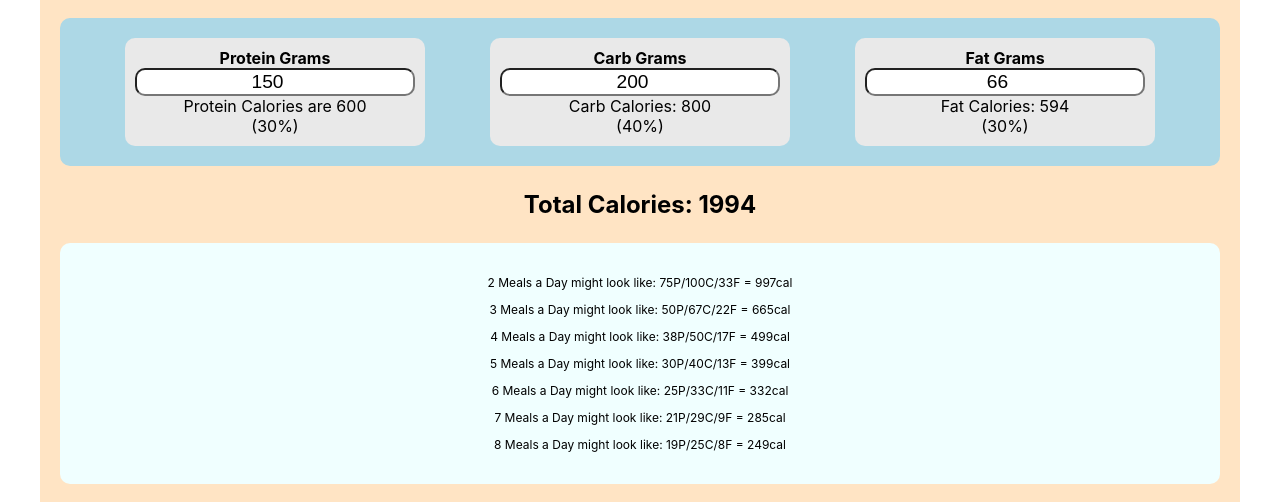
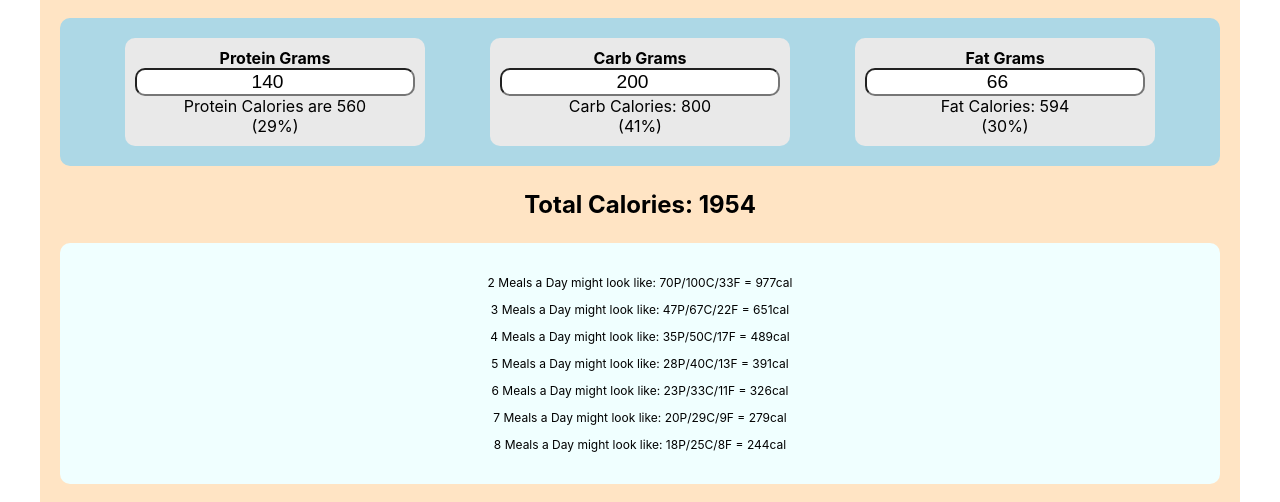
Before and after one commit to andrew-a-douglas/calories-and-macros, a React (Create React App) app: page / in a window 1280 px wide. Both pictures are taken after a click on the radio button "Macro-Mode". Shown: the part 153-655 px from the top of the page. Built offline with nearby package versions, Linux system fonts and the light colour scheme.

Commit message:
let's go with this.

```diff
--- a/src/App.js
+++ b/src/App.js
@@ -1,15 +1,38 @@
 import './App.css';
 import MacroMode from './MacroMode';
-import React, { useState } from 'react';
+import React, { useState, useEffect } from 'react';
 import PercentageMode from './PercentageMode';
 import EC from './EC';
 
 function App(props) {
 
   const [mode, setMode] = useState('');
+  const handleModeChange = (event) => {
+    setMode(event.target.id);
+  }
+
   const [bodyWeight, setBodyWeight] = useState(200);
+  const handleChangeBodyWeight = (event) => {
+    setBodyWeight(event.target.value);
+  }
+
   const [activity, setActivity] = useState(700);
+  const handleChangeActivity = (event) => {
+    setActivity(event.target.value);
+  }
+
+  useEffect(() => {
+    setProteinGrams(bodyWeight*(activity/1000));
+  },[activity,bodyWeight]);
+
   const [step, setStep] = useState(1);
+  const handleNextClick = () => {
+    setStep(prev => prev + 1);
+  }
+  const handlePrevClick = () => {
+      setStep(prev => prev - 1);
+  }
+
   const [totalCals, setTotalCals] = useState(2000);
   const [fatPercentage, setFatPercentage] = useState(30);
   const [proteinPercentage, setProteinPercentage] = useState(30);
@@ -18,39 +41,28 @@ function App(props) {
   const [carbGrams, setCarbGrams] = useState(200);
   const [fatGrams, setFatGrams] = useState(66);
 
-  const handleModeChange = (event) => {
-    setMode(event.target.value);
-  }
 
-  const handleChangeBodyWeight = (event) => {
-      setBodyWeight(event.target.value);
-  }
-  const handleChangeActivity = (event) => {
-      setActivity(event.target.value);
-  }
-  const handleNextClick = () => {
-      setStep(prev => prev + 1);
-  }
-  const handlePrevClick = () => {
-      setStep(prev => prev - 1);
-  }
+
+
+
+
 
   return (
     <div className="App">
       <h1>Calories and Macros</h1>
       <h2>A totally mediocre app by Andrew Douglas</h2>
       <div className='mode-select' onChange={handleModeChange}>
-        <input type="radio" id="macro" name="mode-select" value="macro" />
+        <input type="radio" id="macro" name="mode-select" value={mode} />
         <label htmlFor="macro">Macro-Mode</label>
-        <input type="radio" id="percentage" name="mode-select" value="percentage" />
+        <input type="radio" id="percentage" name="mode-select" value={mode} />
         <label htmlFor="percentage">Percentage-Mode</label>
-        <input type="radio" id="ec" name="mode-select" value="ec" />
+        <input type="radio" id="ec" name="mode-select" value={mode} />
         <label htmlFor="ec">E.C.</label>
       </div>
 
       {mode==='macro' && <MacroMode totalCals={totalCals} setTotalCals={setTotalCals} carbGrams={carbGrams} proteinGrams={proteinGrams} fatGrams={fatGrams} carbPercentage={carbPercentage} fatPercentage={fatPercentage} proteinPercentage={proteinPercentage} setCarbGrams={setCarbGrams} setProteinGrams={setProteinGrams} setFatGrams={setFatGrams} setCarbPercentage={setCarbPercentage} setFatPercentage={setFatPercentage} setProteinPercentage={setProteinPercentage} />}
       {mode==='percentage' && <PercentageMode totalCals={totalCals} setTotalCals={setTotalCals} carbGrams={carbGrams} proteinGrams={proteinGrams} fatGrams={fatGrams} carbPercentage={carbPercentage} fatPercentage={fatPercentage} proteinPercentage={proteinPercentage} setCarbGrams={setCarbGrams} setProteinGrams={setProteinGrams} setFatGrams={setFatGrams} setCarbPercentage={setCarbPercentage} setFatPercentage={setFatPercentage} setProteinPercentage={setProteinPercentage} />}
-      {mode==='ec' && <EC bodyWeight={bodyWeight} activity={activity} step={step} handleChangeBodyWeight={handleChangeBodyWeight} handleNextClick={handleNextClick} handleChangeActivity={handleChangeActivity} handlePrevClick={handlePrevClick}  />}
+      {mode==='ec' && <EC handleModeChange={handleModeChange} bodyWeight={bodyWeight} activity={activity} step={step} handleChangeBodyWeight={handleChangeBodyWeight} handleNextClick={handleNextClick} handleChangeActivity={handleChangeActivity} handlePrevClick={handlePrevClick} setProteinGrams={setProteinGrams} proteinGrams={proteinGrams} />}
       <div className='spacer'></div>
     </div>
 
--- a/src/EC.js
+++ b/src/EC.js
@@ -38,9 +38,8 @@ function EC(props) {
             return(
                 <div className='ec-step-3'>
                     <h2>Step 3: Eat This Amount of Protein...</h2>
-                    <p>{Math.round(props.bodyWeight * (props.activity/1000))} Grams</p>
-                    <p>Input this into Macro-Mode and/or Percentage-Mode to determine your daily macros and caloric goals</p>
-
+                    <p>{Math.round(props.proteinGrams)} Grams</p>
+                    <p>Input this into Macro-Mode to determine your remaining daily macros and/or your caloric goals</p>
                     <button onClick={props.handlePrevClick}>Prev</button>
                 </div>
             );
--- a/src/MacroMode.js
+++ b/src/MacroMode.js
@@ -34,25 +34,25 @@ function MacroMode(props) {
       <div className='macros'>
         <div className='protein'>
           <label htmlFor='protein'>Protein Grams</label>
-          <input id='protein' placeholder='Protein Grams' type='number' value={props.proteinGrams} onChange={handleChangeProteinGrams} />
-          <p>Protein Calories are {props.proteinGrams * 4}</p>
+          <input id='protein' placeholder='Protein Grams' type='number' value={Math.round(props.proteinGrams)} onChange={handleChangeProteinGrams} />
+          <p>Protein Calories are {Math.round(props.proteinGrams * 4)}</p>
           <p>({Math.round(props.proteinPercentage)}%)</p>
         </div>
         <div className='carb'>
           <label htmlFor='carb'>Carb Grams</label>
-          <input id='carb' placeholder='Carb Grams' type='number' value={props.carbGrams} onChange={handleChangeCarbGrams} />
-          <p>Carb Calories: {props.carbGrams * 4}</p>
+          <input id='carb' placeholder='Carb Grams' type='number' value={Math.round(props.carbGrams)} onChange={handleChangeCarbGrams} />
+          <p>Carb Calories: {Math.round(props.carbGrams * 4)}</p>
           <p>({Math.round(props.carbPercentage)}%)</p>
         </div>
         <div className='fat'>
           <label htmlFor='fat'>Fat Grams</label>
-          <input id='fat' placeholder='Fat Grams' type='number' value={props.fatGrams} onChange={handleChangeFatGrams} />
-          <p>Fat Calories: {props.fatGrams * 9}</p>
+          <input id='fat' placeholder='Fat Grams' type='number' value={Math.round(props.fatGrams)} onChange={handleChangeFatGrams} />
+          <p>Fat Calories: {Math.round(props.fatGrams * 9)}</p>
           <p>({Math.round(props.fatPercentage)}%)</p>
         </div>
       </div>
       <div className='totals'>
-        <p>Total Calories: {props.totalCals}</p>
+        <p>Total Calories: {Math.round(props.totalCals)}</p>
       </div>
       <div className='meals'>
         {mapArray(mealsArray, props.proteinGrams, props.carbGrams, props.fatGrams, props.totalCals)}
--- a/src/PercentageMode.js
+++ b/src/PercentageMode.js
@@ -12,6 +12,9 @@ function PercentageMode(props) {
         } else {
             setWarning({ backgroundColor: 'pink'});
         }
+        return (() => {
+            setWarning({});
+        });
 
     }, [props.fatPercentage,props.carbPercentage,props.proteinPercentage]);
 
@@ -37,9 +40,9 @@ function PercentageMode(props) {
 
       }, [props]);
 
-    useEffect(() => {
+    /*useEffect(() => {
         props.setTotalCals((props.fatGrams * 9) + (props.carbGrams * 4) + (props.proteinGrams * 4));
-    }, [props.fatPercentage,props.carbPercentage,props.proteinPercentage]);
+    }, [props.fatPercentage,props.carbPercentage,props.proteinPercentage]);*/
 
 
 
@@ -54,21 +57,21 @@ function PercentageMode(props) {
         <div className='macros'>
             <div className='protein'>
                 <label htmlFor='protein'>Protein Percentage</label>
-                <input id='protein' style={warning} type='number' value={props.proteinPercentage} onChange={handleChangeProteinPercentage} min="0" max="100" />
+                <input id='protein' style={warning} type='number' value={Math.round(props.proteinPercentage)} onChange={handleChangeProteinPercentage} min="0" max="100" />
                 <p>Protein Grams: {Math.round(props.proteinGrams)}</p>
                 <p>Protein Calories: {Math.round(props.proteinGrams * 4)}</p>
 
             </div>
             <div className='carb'>
                 <label htmlFor='carb'>Carb Percentage</label>
-                <input id='carb' style={warning} type='number' value={props.carbPercentage} onChange={handleChangeCarbPercentage} min="0" max="100" />
+                <input id='carb' style={warning} type='number' value={Math.round(props.carbPercentage)} onChange={handleChangeCarbPercentage} min="0" max="100" />
                 <p>Carb Grams: {Math.round(props.carbGrams)}</p>
                 <p>Carb Calories: {Math.round(props.carbGrams * 4)}</p>
 
             </div>
             <div className='fat'>
                 <label htmlFor='fat'>Fat Percentage</label>
-                <input id='fat' style={warning} type='number' value={props.fatPercentage} onChange={handleChangeFatPercentage} min="0" max="100" />
+                <input id='fat' style={warning} type='number' value={Math.round(props.fatPercentage)} onChange={handleChangeFatPercentage} min="0" max="100" />
                 <p>Fat Grams: {Math.round(props.fatGrams)}</p>
                 <p>Fat Calories: {Math.round(props.fatGrams * 9)}</p>
 
@@ -76,7 +79,7 @@ function PercentageMode(props) {
         </div>
         <div className='totals'>
             <label htmlFor='total-cals'>Total Calories: </label>
-            <input id='total-cals' type='number' value={props.totalCals} onChange={handleChangeTotalCals} min="0" />
+            <input id='total-cals' type='number' value={Math.round(props.totalCals)} onChange={handleChangeTotalCals} min="0" />
         </div>
         <div className='meals'>
             {mapArray(mealsArray, props.proteinGrams, props.carbGrams, props.fatGrams, props.totalCals)}
```
